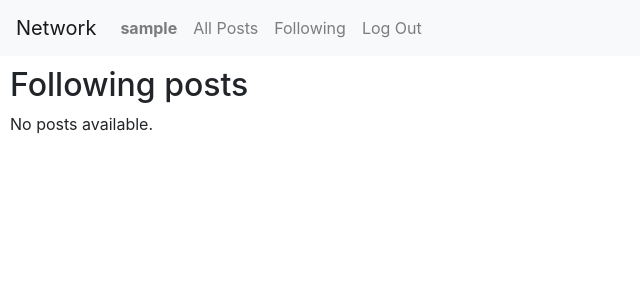
After one commit to ludev84/network, a Django app: page /following in a window 1280 px wide. The commit adds this page. Shown: the top 300 px of the page, without its empty margins (0-640 px from the left). Run offline with Django 3.2, Linux system fonts and the light colour scheme; the visitor is signed in with stand-in values (Sample User, id 1); data comes from the database, SQL or seed files in the repository; data that the repository does not hold is empty; some libraries are stand-ins or nearby versions.

Commit message:
Following posts

```diff
--- /dev/null
+++ b/network/templates/network/following_posts.html
@@ -0,0 +1,9 @@
+{% extends "network/layout.html" %}
+
+{% block body %}
+
+    <h2>Following posts</h2>
+
+    {% include "network/_posts_list.html" with posts=posts %}
+
+{% endblock %}
--- a/network/templates/network/layout.html
+++ b/network/templates/network/layout.html
@@ -24,7 +24,7 @@
                 </li>
                 {% if user.is_authenticated %}
                     <li class="nav-item">
-                        <a class="nav-link" href="#">Following</a>
+                        <a class="nav-link" href="{% url 'following' %}">Following</a>
                     </li>
                     <li class="nav-item">
                         <a class="nav-link" href="{% url 'logout' %}">Log Out</a>
--- a/network/urls.py
+++ b/network/urls.py
@@ -11,4 +11,5 @@ urlpatterns = [
     path("all_posts", views.all_posts, name="all_posts"),
     path("profile/<str:username>", views.profile, name="profile"),
     path("follow/<str:username>", views.follow_toggle, name="follow"),
+    path("following", views.following_posts, name="following"),
 ]
--- a/network/views.py
+++ b/network/views.py
@@ -145,3 +145,15 @@ def follow_toggle(request, username):
         Follow.objects.create(follower=request.user, following=target_user)
 
     return HttpResponseRedirect(reverse("profile", args=[username]))
+
+
+def following_posts(request):
+    from .models import Post, User
+
+    following = request.user.following.all()
+
+    users = User.objects.filter(followers__in=following)
+
+    posts = Post.objects.filter(user__in=users).order_by("-created_at")
+
+    return render(request, "network/following_posts.html", {"posts": posts})
```
